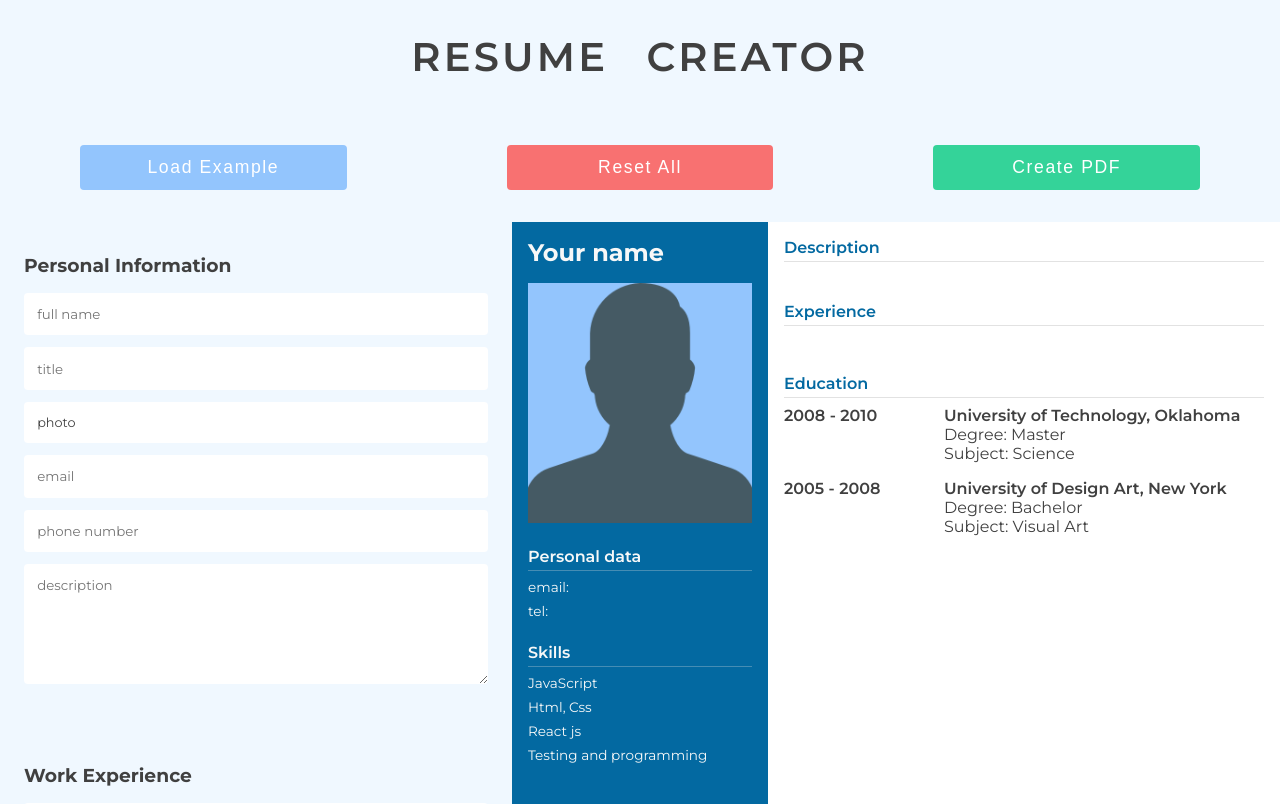
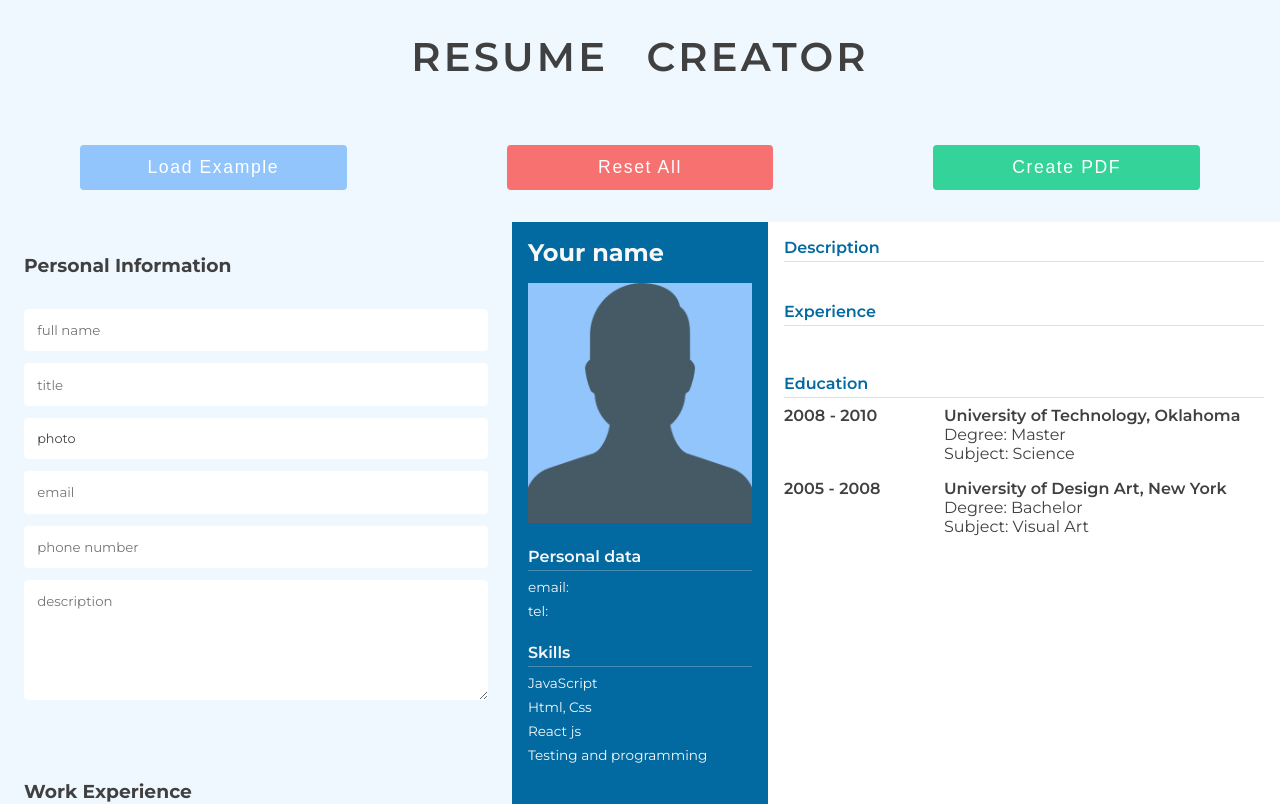
Before and after one commit to MacJ13/cv-project, a React (Create React App) app: page / in a window 1280 px wide. Shown: the top 804 px of the page. Built offline with nearby package versions, Linux system fonts and the light colour scheme.

Commit message:
Create form-column not first child selector

```diff
--- a/src/styles/style.css
+++ b/src/styles/style.css
@@ -118,6 +118,10 @@ button {
 
 .form-column {
   width: 100%;
+}
+
+.form-column:not(:first-child) {
+  margin-top: 2rem;
 }
 
 .form-column > input,
```
